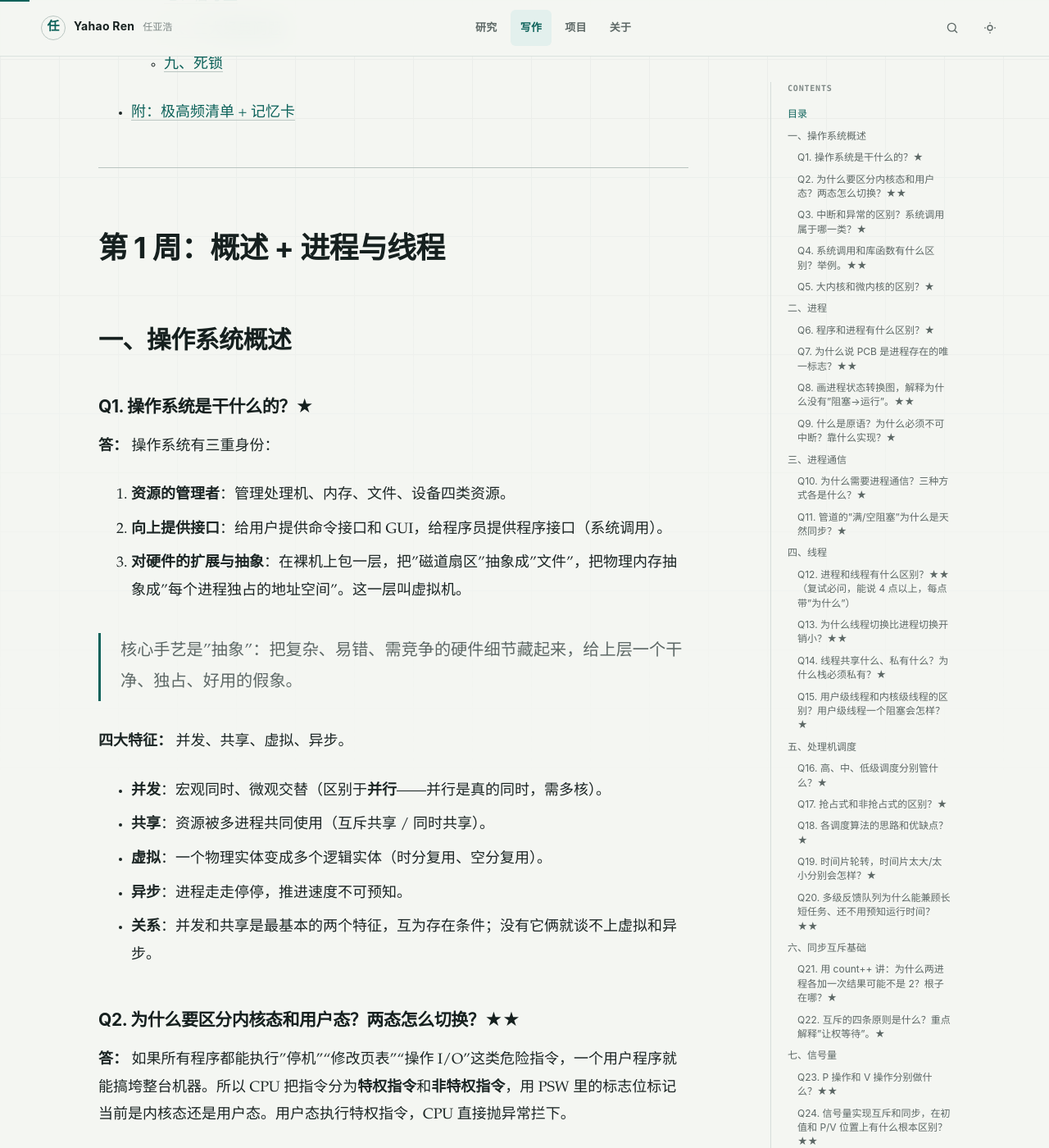
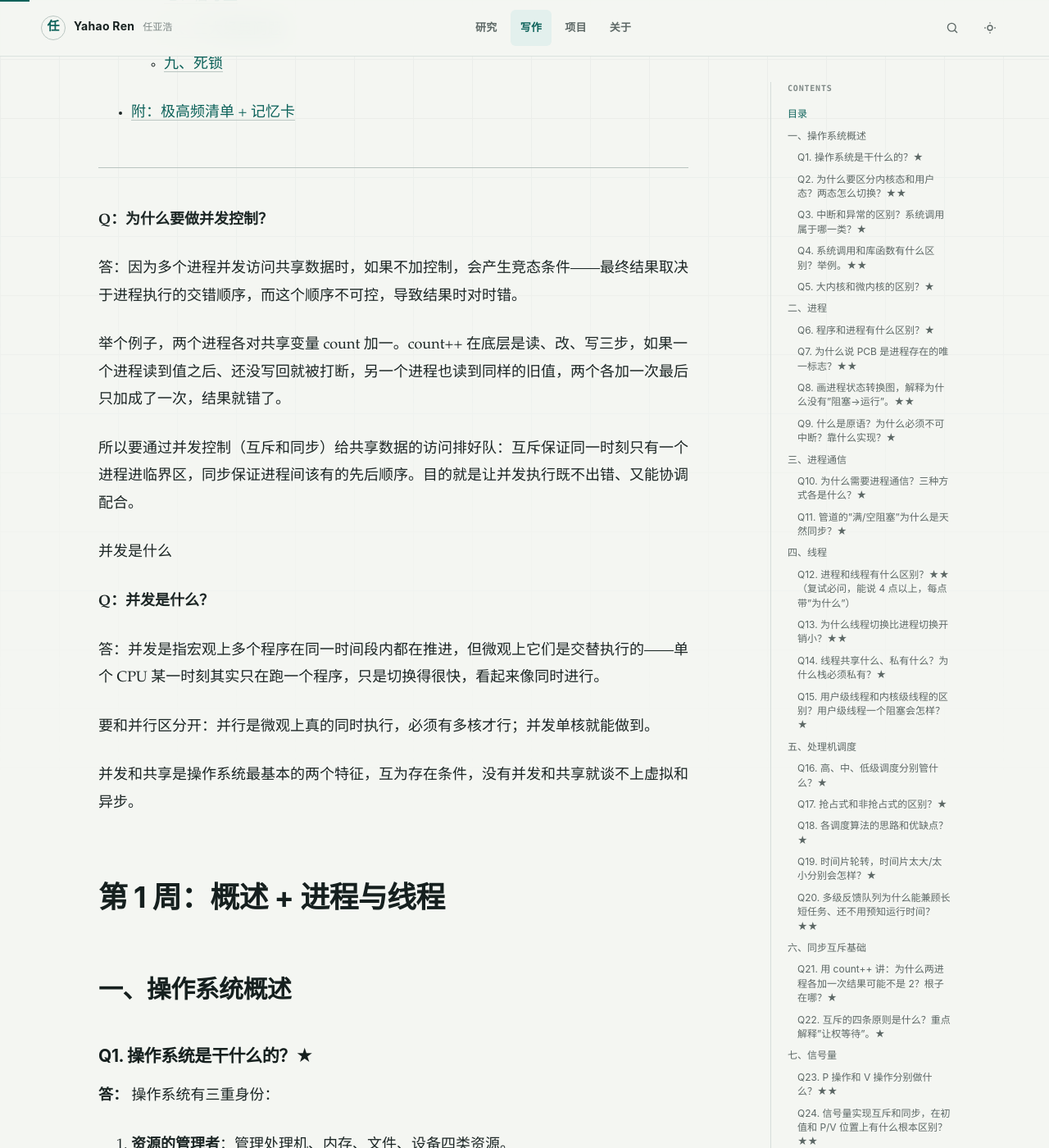
Before and after one commit to YahaoRen/yahaoren.github.io, a Jekyll site: the page built from _notes/操作系统.md, in a window 1280 px wide and 1400 px high, scrolled down 1256 px. Shown: the whole window at 82% size. Built offline with Jekyll 4.4.1, drawn with Linux system fonts in a browser that asks for light colours.

Commit message:
vault backup: 2026-08-31 18:50:39

```diff
--- a/_notes/操作系统.md
+++ b/_notes/操作系统.md
@@ -30,6 +30,24 @@ published: true
 - [附：极高频清单 + 记忆卡](https://claude.ai/chat/985346b9-98e3-4047-8fa9-e3af8c3eca25#%E9%99%84%E6%9E%81%E9%AB%98%E9%A2%91%E6%B8%85%E5%8D%95--%E8%AE%B0%E5%BF%86%E5%8D%A1)
 
 ---
+**Q：为什么要做并发控制？**
+
+答：因为多个进程并发访问共享数据时，如果不加控制，会产生竞态条件——最终结果取决于进程执行的交错顺序，而这个顺序不可控，导致结果时对时错。
+
+举个例子，两个进程各对共享变量 count 加一。count++ 在底层是读、改、写三步，如果一个进程读到值之后、还没写回就被打断，另一个进程也读到同样的旧值，两个各加一次最后只加成了一次，结果就错了。
+
+所以要通过并发控制（互斥和同步）给共享数据的访问排好队：互斥保证同一时刻只有一个进程进临界区，同步保证进程间该有的先后顺序。目的就是让并发执行既不出错、又能协调配合。
+
+并发是什么
+
+**Q：并发是什么？**
+
+答：并发是指宏观上多个程序在同一时间段内都在推进，但微观上它们是交替执行的——单个 CPU 某一时刻其实只在跑一个程序，只是切换得很快，看起来像同时进行。
+
+要和并行区分开：并行是微观上真的同时执行，必须有多核才行；并发单核就能做到。
+
+并发和共享是操作系统最基本的两个特征，互为存在条件，没有并发和共享就谈不上虚拟和异步。
+
 
 # 第 1 周：概述 + 进程与线程
 
```
